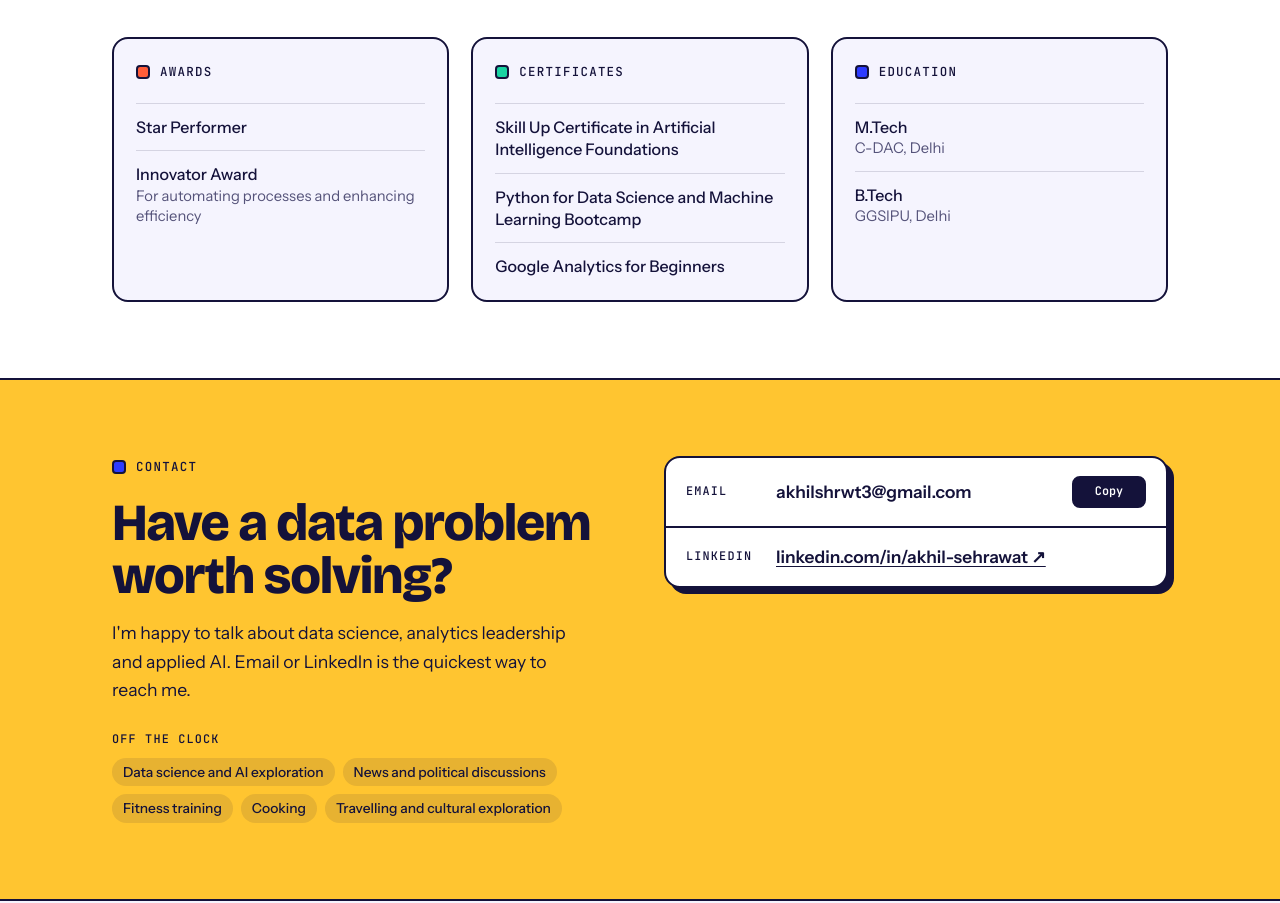
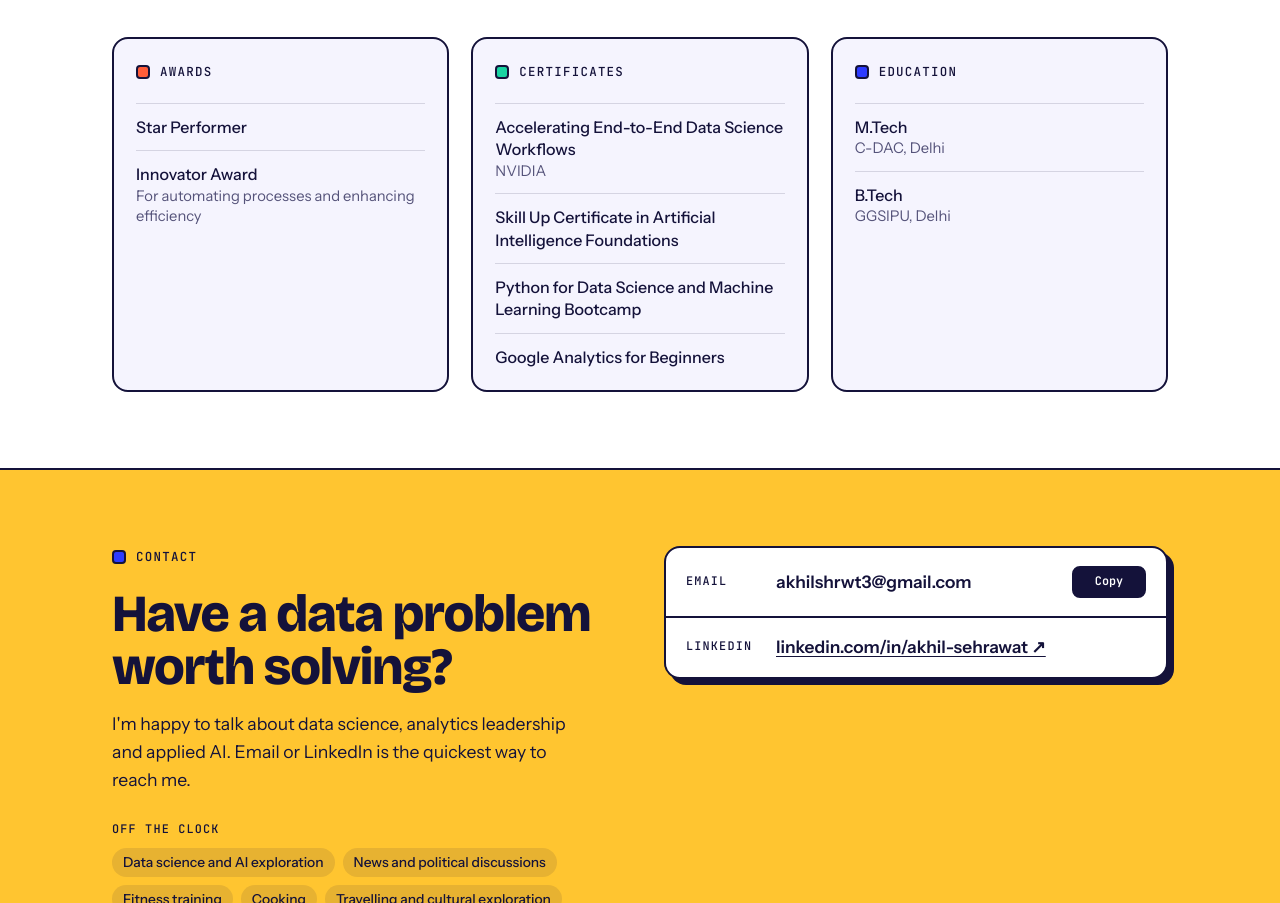
Before and after one commit to akhilshrwt3/akhilshrwt3.github.io, a plain HTML site: page index.html in a window 1280 px wide. Shown: the part 6446-7349 px from the top of the page. Drawn offline with nearby package versions, Linux system fonts and the light colour scheme.

Commit message:
Add NVIDIA Accelerating End-to-End Data Science Workflows certificate
Co-Authored-By: Claude Opus 5.5 <noreply@anthropic.com>
Claude-Session: https://claude.ai/code/session_01SoyJ1FXGSNZ2Tw5gXFJB1z

```diff
--- a/index.html
+++ b/index.html
@@ -632,6 +632,7 @@ a { color: inherit; }
       <div class="cred-card" style="background:var(--bg)">
         <span class="legend" style="--c:var(--mint)"><span class="swatch"></span>Certificates</span>
         <ul class="cred-list">
+          <li>Accelerating End-to-End Data Science Workflows<span class="cred-sub">NVIDIA</span></li>
           <li>Skill Up Certificate in Artificial Intelligence Foundations</li>
           <li>Python for Data Science and Machine Learning Bootcamp</li>
           <li>Google Analytics for Beginners</li>
```
